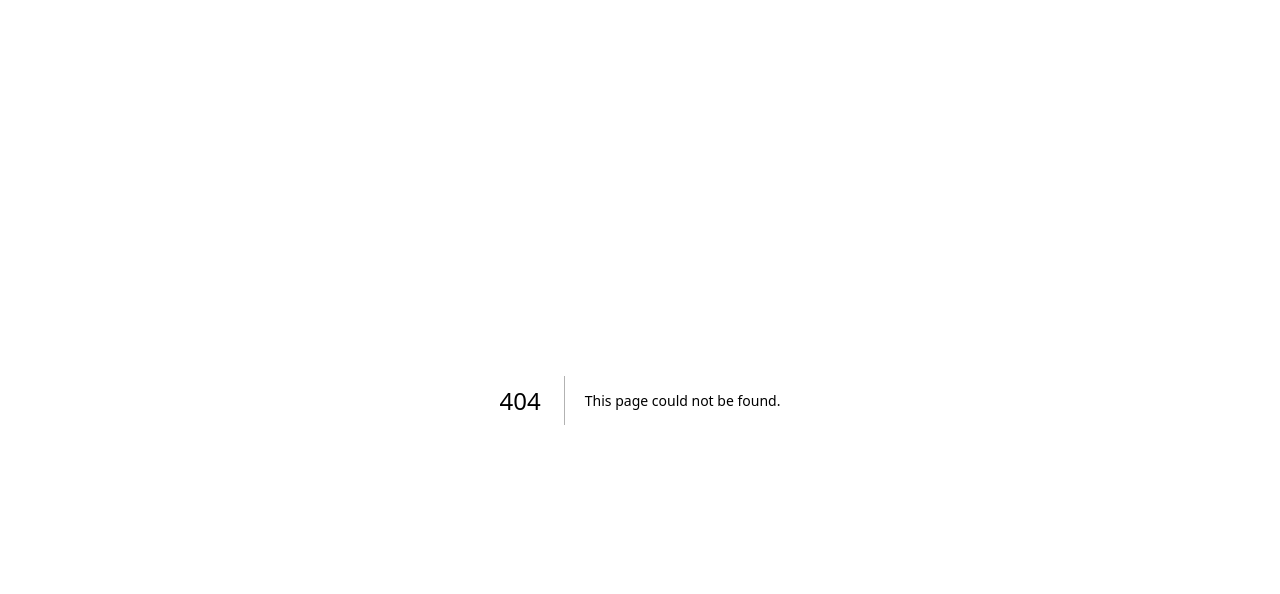
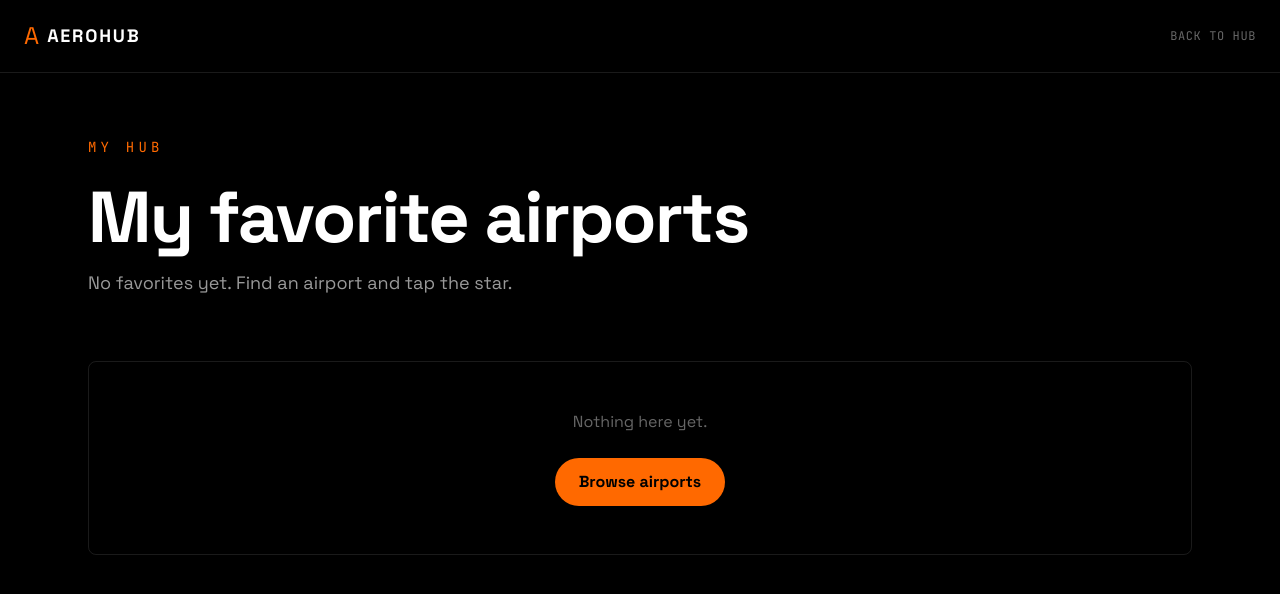
Before and after one commit to trshaan/aerohub, a Next.js app: page /favorites in a window 1280 px wide. Before the commit this address had no page. Shown: the top 594 px of the page. Built offline with nearby package versions, Linux system fonts and the light colour scheme.

Commit message:
Add favorites page CRUD

```diff
--- /dev/null
+++ b/app/favorites/page.js
@@ -0,0 +1,120 @@
+"use client";
+
+import { useState, useEffect } from "react";
+import Link from "next/link";
+
+export default function FavoritesPage() {
+  const [favorites, setFavorites] = useState([]);
+  const [mounted, setMounted] = useState(false);
+
+  // READ: load favorites from localStorage on mount
+  useEffect(() => {
+    setMounted(true);
+    const favs = JSON.parse(localStorage.getItem("aerohub_favorites") || "[]");
+    setFavorites(favs);
+  }, []);
+
+  // UPDATE: edit the note on a favorite
+  const updateNote = (iata, newNote) => {
+    const updated = favorites.map((f) =>
+      f.iata === iata ? { ...f, note: newNote } : f
+    );
+    setFavorites(updated);
+    localStorage.setItem("aerohub_favorites", JSON.stringify(updated));
+  };
+
+  // DELETE: remove a favorite from the list
+  const removeFavorite = (iata) => {
+    const updated = favorites.filter((f) => f.iata !== iata);
+    setFavorites(updated);
+    localStorage.setItem("aerohub_favorites", JSON.stringify(updated));
+  };
+
+  if (!mounted) return null;
+
+  return (
+    <main className="min-h-screen bg-black text-white">
+      {/* NAV */}
+      <nav className="border-b border-white/10 px-6 py-5 flex items-center justify-between">
+        <Link href="/" className="flex items-center gap-2 hover:opacity-80 transition">
+          <span className="text-orange-500 text-2xl">A</span>
+          <span className="font-bold tracking-widest text-lg">AEROHUB</span>
+        </Link>
+        <Link href="/" className="text-xs font-mono text-white/40 tracking-wider hover:text-orange-500 transition">
+          BACK TO HUB
+        </Link>
+      </nav>
+
+      {/* HERO */}
+      <section className="max-w-6xl mx-auto px-6 py-16">
+        <p className="text-orange-500 text-sm font-mono tracking-[0.3em] mb-6">
+          MY HUB
+        </p>
+        <h1 className="text-5xl md:text-7xl font-bold tracking-tight mb-4">
+          My favorite airports
+        </h1>
+        <p className="text-white/60 text-lg">
+          {favorites.length === 0
+            ? "No favorites yet. Find an airport and tap the star."
+            : `You've saved ${favorites.length} airport${favorites.length === 1 ? "" : "s"}.`}
+        </p>
+      </section>
+
+      {/* FAVORITES LIST */}
+      <section className="max-w-6xl mx-auto px-6 pb-20">
+        {favorites.length === 0 ? (
+          <div className="border border-white/10 rounded-lg p-12 text-center">
+            <p className="text-white/40 mb-6">Nothing here yet.</p>
+            <Link
+              href="/"
+              className="inline-block bg-orange-500 hover:bg-orange-400 text-black font-bold px-6 py-3 rounded-full transition"
+            >
+              Browse airports
+            </Link>
+          </div>
+        ) : (
+          <div className="space-y-4">
+            {favorites.map((f) => (
+              <div
+                key={f.iata}
+                className="border border-white/10 rounded-lg p-6 bg-white/[0.02]"
+              >
+                <div className="flex items-baseline justify-between mb-3">
+                  <Link
+                    href={`/airport/${f.iata}`}
+                    className="flex items-baseline gap-4 hover:opacity-80 transition"
+                  >
+                    <span className="text-3xl font-bold text-orange-500 font-mono">
+                      {f.iata}
+                    </span>
+                    <div>
+                      <div className="font-semibold text-lg">{f.name}</div>
+                      <div className="text-sm text-white/50">
+                        {f.city}, {f.country}
+                      </div>
+                    </div>
+                  </Link>
+                  <button
+                    onClick={() => removeFavorite(f.iata)}
+                    className="text-white/40 hover:text-red-400 text-sm font-mono tracking-wider transition"
+                  >
+                    REMOVE
+                  </button>
+                </div>
+
+                {/* UPDATE: editable note */}
+                <textarea
+                  value={f.note}
+                  onChange={(e) => updateNote(f.iata, e.target.value)}
+                  placeholder="Add a personal note... (e.g. 'visited in 2024', 'dream destination')"
+                  rows={2}
+                  className="w-full mt-4 bg-black border border-white/10 focus:border-orange-500/60 rounded-lg px-4 py-3 text-white placeholder-white/30 outline-none transition text-sm resize-none"
+                />
+              </div>
+            ))}
+          </div>
+        )}
+      </section>
+    </main>
+  );
+}
```
